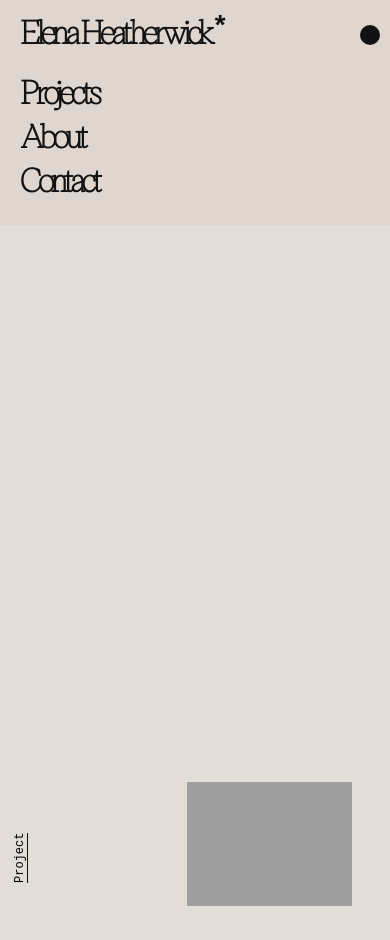
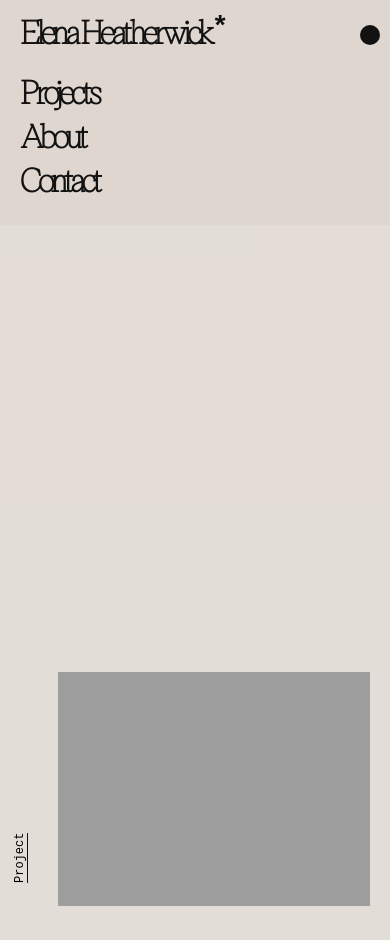
Before and after one commit to blongden73/Heatherwick, a Jekyll site: the page built from _posts/2020-06-13-single-story-3.markdown, in a window 390 px wide. Built offline with Jekyll 4.4.1, drawn with Linux system fonts in a browser that asks for light colours.

Commit message:
mobile project

```diff
--- a/_sass/_main.scss
+++ b/_sass/_main.scss
@@ -378,10 +378,14 @@ header {
 
       &.eh-intro_image {
         position: absolute;
-        width: 47%;
+        width: 80%;
         bottom: 30px;
         right: 0;
         max-width: 690px;
+
+        @include mq($from: desktop) {
+          width: 47%;
+        }
       }
 
       h1 {
@@ -393,7 +397,7 @@ header {
       }
 
       img {
-        width: 90%;
+        width: 100%;
         height: auto;
         position: relative;
         bottom: 0;
```
